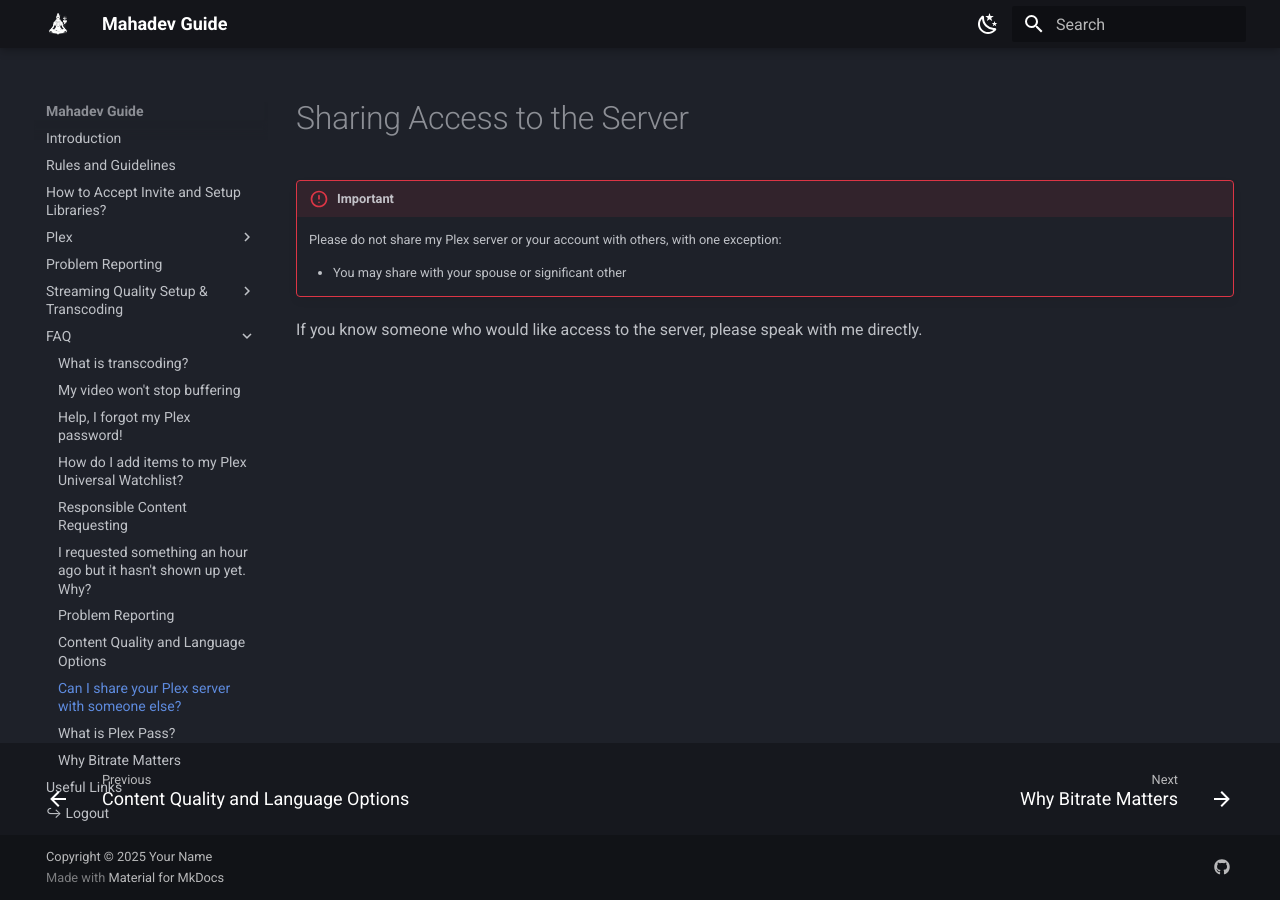
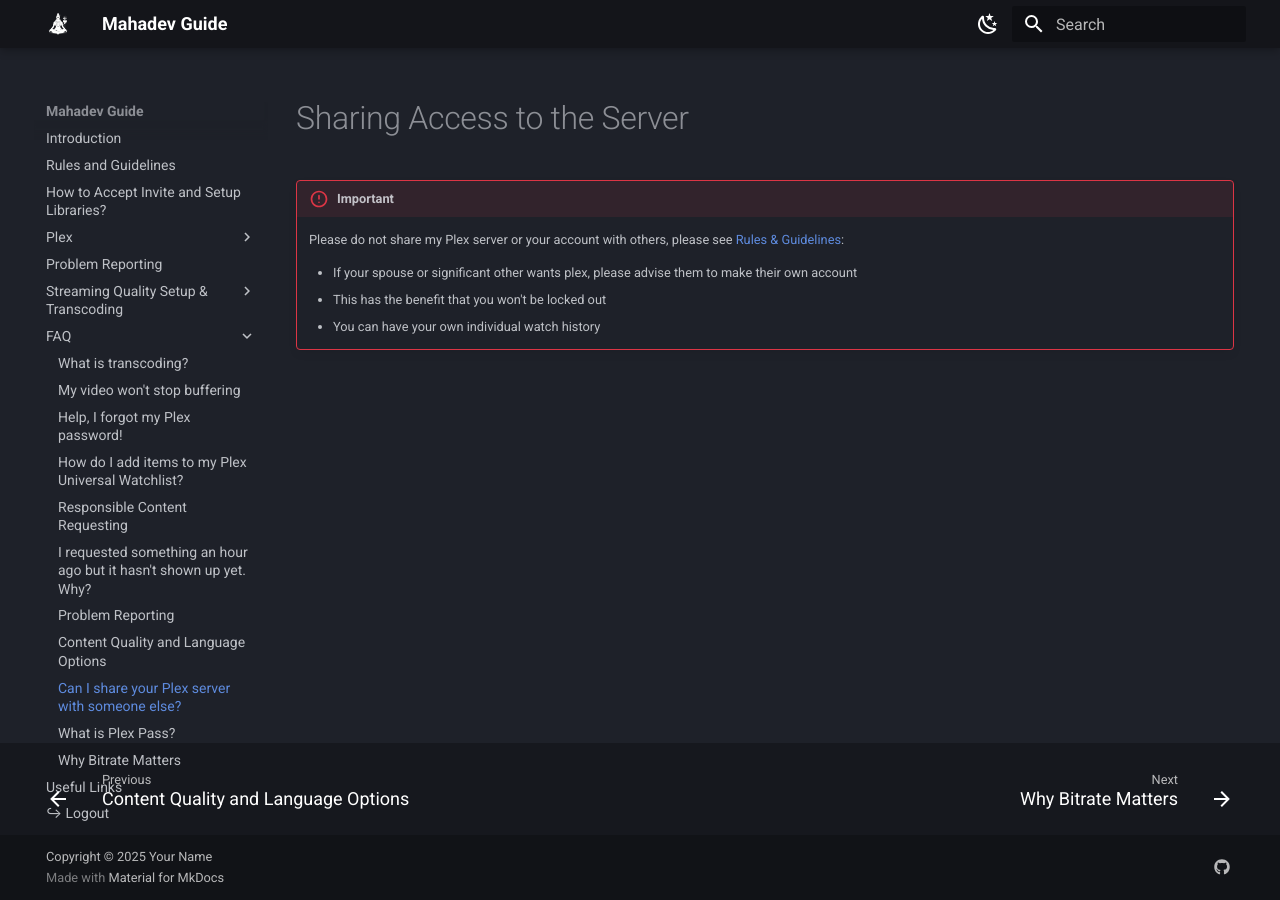
Before and after one commit to sagar4884/plex-guide, an MkDocs documentation site: the page built from docs/faq/can-i-share-your-plex.md, in a window 1280 px wide. Built offline with MkDocs 1.6.1 and Material for MkDocs 9.7.7, drawn with Linux system fonts in a browser that asks for light colours.

Commit message:
Update can-i-share-your-plex.md

```diff
--- a/docs/faq/can-i-share-your-plex.md
+++ b/docs/faq/can-i-share-your-plex.md
@@ -1,8 +1,8 @@
 # Sharing Access to the Server
 
 !!! important
-    Please do not share my Plex server or your account with others, with one exception:
+    Please do not share my Plex server or your account with others, please see [Rules & Guidelines](https://help.bladelight.tech/rules-and-guidelines/):
 
-    - You may share with your spouse or significant other
-
-If you know someone who would like access to the server, please speak with me directly.
+    - If your spouse or significant other wants plex, please advise them to make their own account
+      - This has the benefit that you won't be locked out
+      - You can have your own individual watch history
```
